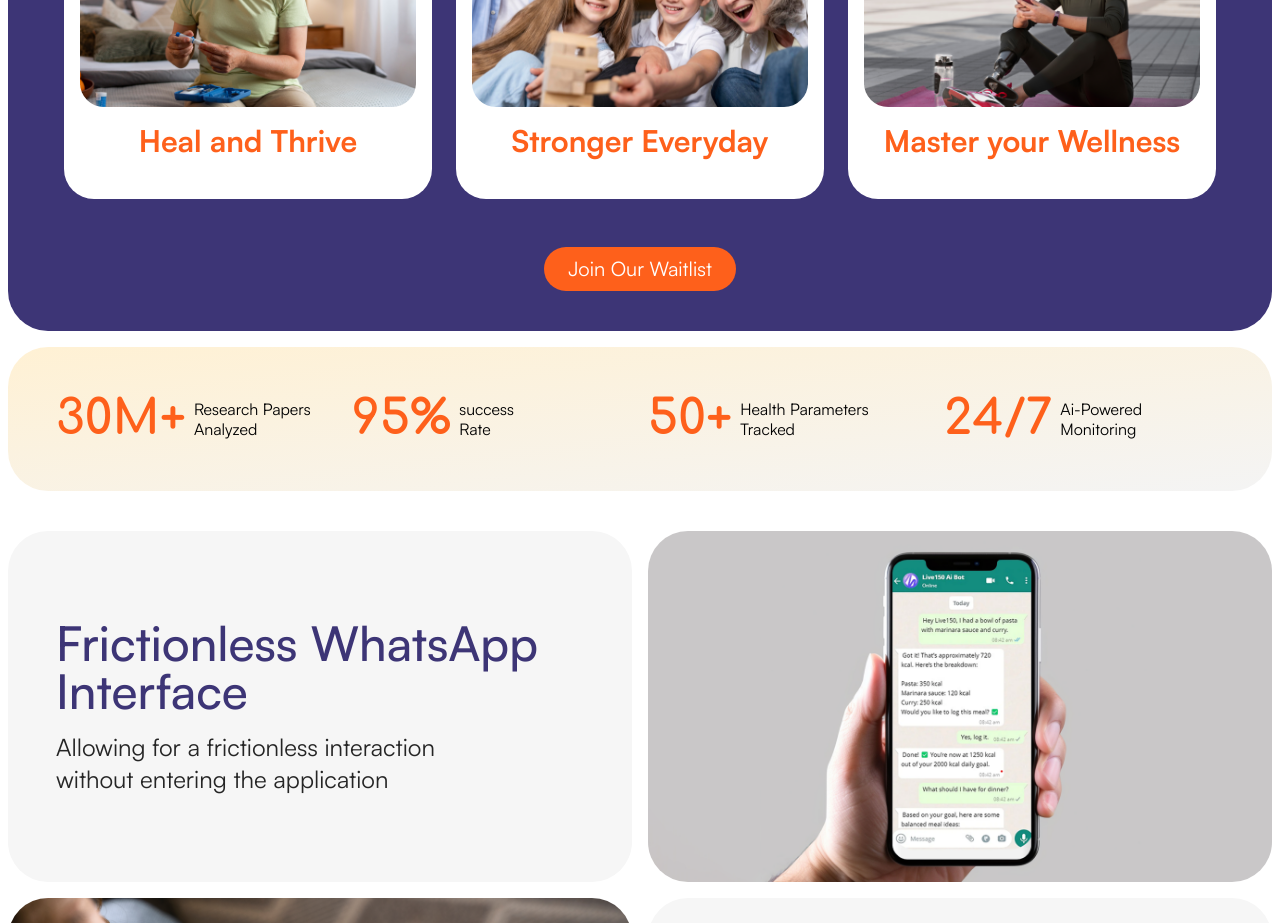
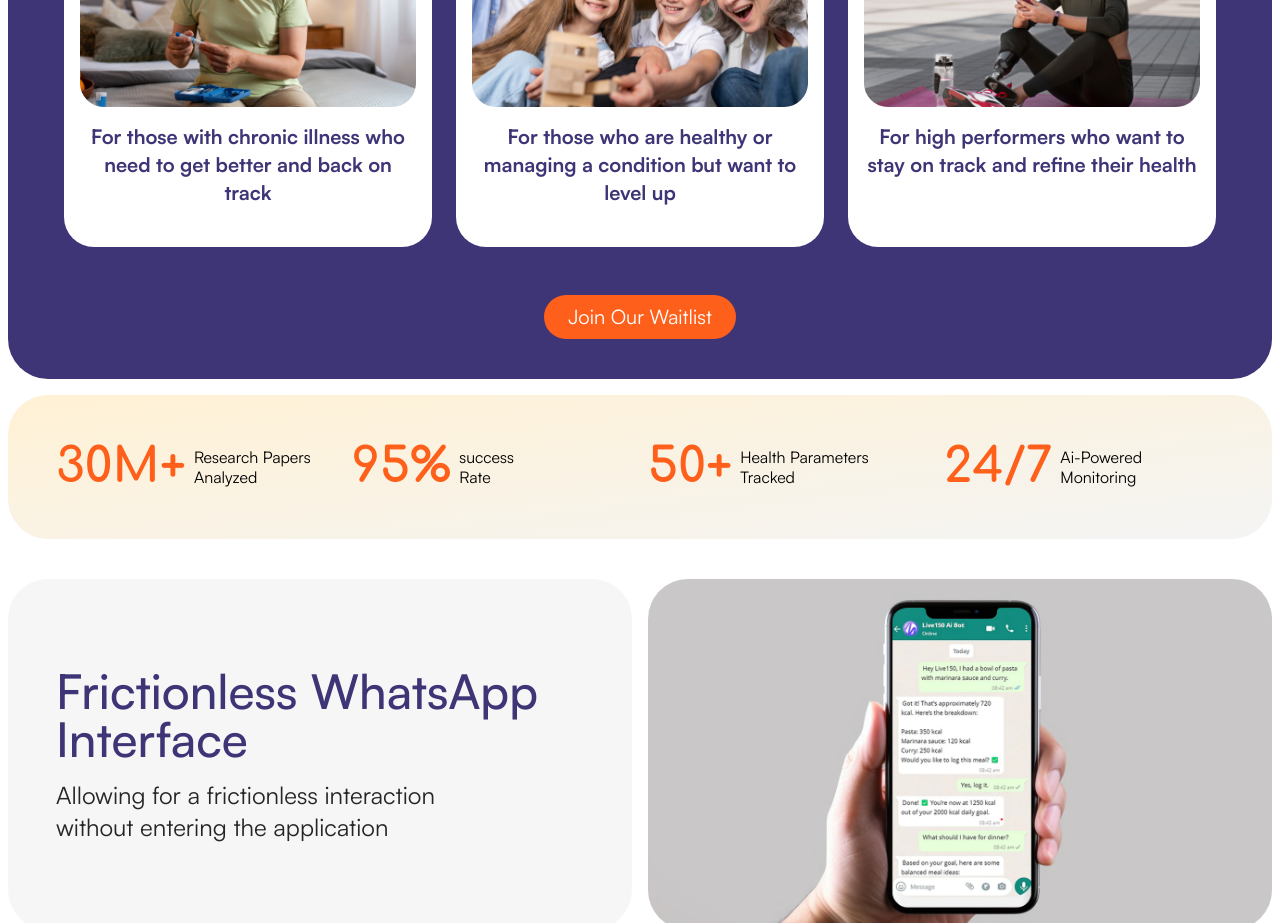
Before and after one commit to liveonefifty/live150, a Next.js app: page / in a window 1280 px wide. Shown: the part 1440-2363 px from the top of the page. Built offline with nearby package versions, Linux system fonts and the light colour scheme.

Commit message:
fix: images

```diff
--- a/src/app/page.jsx
+++ b/src/app/page.jsx
@@ -303,8 +303,9 @@ export default function Home() {
                   fill
                 />
               </motion.div>
-              <h3 className='text-center text-3xl font-bold text-primary'>
-                Heal and Thrive
+              <h3 className='text-center text-xl font-bold'>
+                For those with chronic illness who need to get better and back
+                on track
               </h3>
             </motion.div>
           </motion.div>
@@ -325,8 +326,9 @@ export default function Home() {
                   fill
                 />
               </motion.div>
-              <h3 className='text-center text-3xl font-bold text-primary'>
-                Stronger Everyday
+              <h3 className='text-center text-xl font-bold'>
+                For those who are healthy or managing a condition but want to
+                level up
               </h3>
             </motion.div>
           </motion.div>
@@ -347,8 +349,9 @@ export default function Home() {
                   fill
                 />
               </motion.div>
-              <h3 className='text-center text-3xl font-bold text-primary'>
-                Master your Wellness
+              <h3 className='text-center text-xl font-bold'>
+                For high performers who want to stay on track and refine their
+                health
               </h3>
             </motion.div>
           </motion.div>
@@ -367,16 +370,11 @@ export default function Home() {
         transition={{ duration: 0.5, delay: 0.1 }}
         className='from-primary-200 to-primary-250 m-auto mt-4 flex w-full max-w-screen-2xl flex-col items-center justify-center rounded-[40px] bg-secondary bg-gradient-to-br px-6 py-12 md:hidden md:px-14 md:py-10'
       >
-        <h2
-
-          className='text-primary-100 w-full text-center font-title text-3xl font-bold text-white md:text-5xl'
-        >
+        <h2 className='text-primary-100 w-full text-center font-title text-3xl font-bold text-white md:text-5xl'>
           Your Body's Power Unlocked
         </h2>
         <div className='mt-12 flex w-full flex-col gap-6 md:flex-row'>
-          <div
-
-          >
+          <div>
             <div className='bg-primary-50 flex w-full flex-col gap-4 rounded-[30px] bg-white p-4 pb-10 duration-300 hover:scale-[1.025]'>
               <div className='bg-primary-150 relative aspect-video w-full overflow-hidden rounded-3xl'>
                 <Image
@@ -386,16 +384,14 @@ export default function Home() {
                   fill
                 />
               </div>
-              <h3 className='text-center text-3xl font-bold text-primary'>
-                Heal and Thrive
+              <h3 className='text-center text-xl font-bold'>
+                For those with chronic illness who need to get better and back
+                on track
               </h3>
             </div>
           </div>
 
-          <div
-
-            className='flex w-full gap-10'
-          >
+          <div className='flex w-full gap-10'>
             <div className='bg-primary-50 flex w-full flex-col gap-4 rounded-[30px] bg-white p-4 pb-10 duration-300 hover:scale-[1.025]'>
               <div className='bg-primary-150 relative aspect-video w-full overflow-hidden rounded-3xl'>
                 <Image
@@ -405,16 +401,14 @@ export default function Home() {
                   fill
                 />
               </div>
-              <h3 className='text-center text-3xl font-bold text-primary'>
-                Stronger Everyday
+              <h3 className='text-center text-xl font-bold'>
+                For those who are healthy or managing a condition but want to
+                level up
               </h3>
             </div>
           </div>
 
-          <div
-
-            className='flex w-full gap-10'
-          >
+          <div className='flex w-full gap-10'>
             <div className='bg-primary-50 flex w-full flex-col gap-4 rounded-[30px] bg-white p-4 pb-10 duration-300 hover:scale-[1.025]'>
               <div className='bg-primary-150 relative aspect-video w-full overflow-hidden rounded-3xl'>
                 <Image
@@ -424,8 +418,9 @@ export default function Home() {
                   fill
                 />
               </div>
-              <h3 className='text-center text-3xl font-bold text-primary'>
-                Master your Wellness
+              <h3 className='text-center text-xl font-bold '>
+                For high performers who want to stay on track and refine their
+                health
               </h3>
             </div>
           </div>
@@ -436,8 +431,6 @@ export default function Home() {
           </button>
         </Link>
       </motion.section>
-
-
 
       <motion.section
         initial={{ opacity: 0, y: 20 }}
```
Also changed, not shown: public/Murthy.png.
